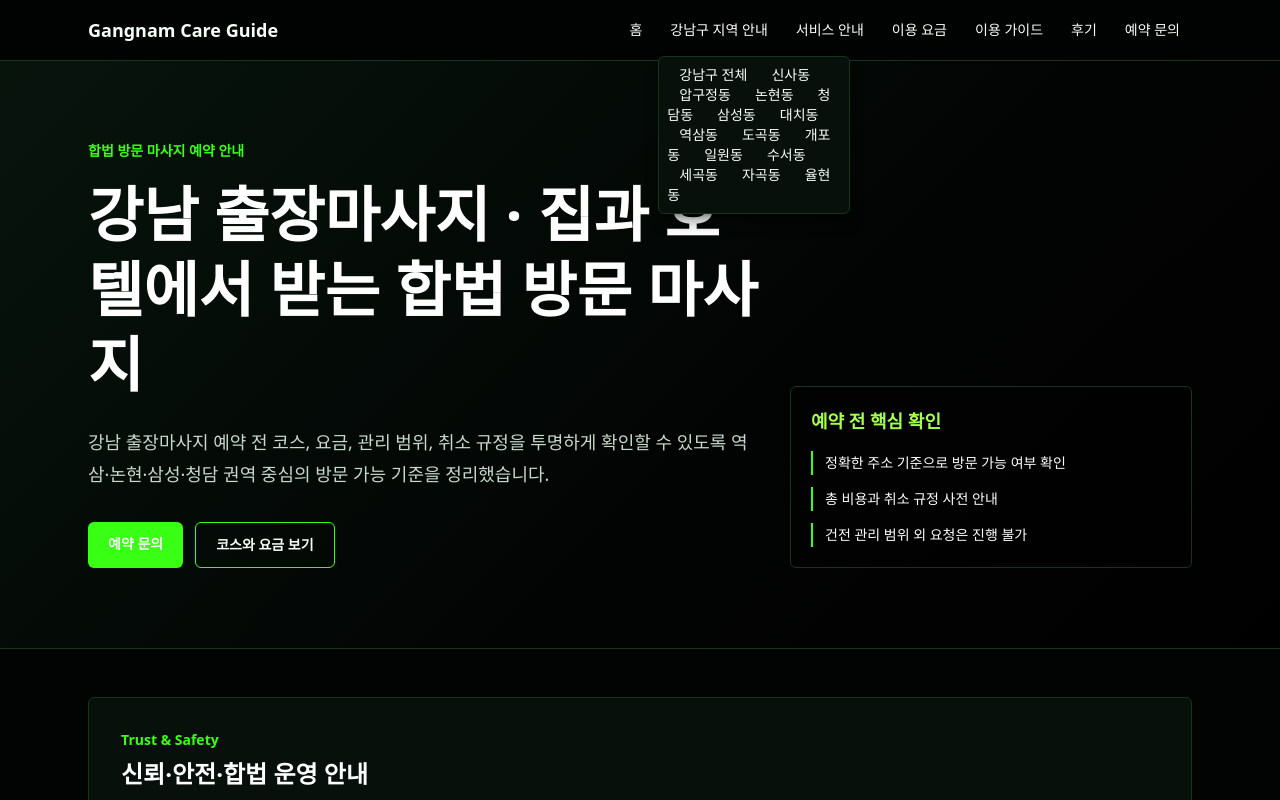
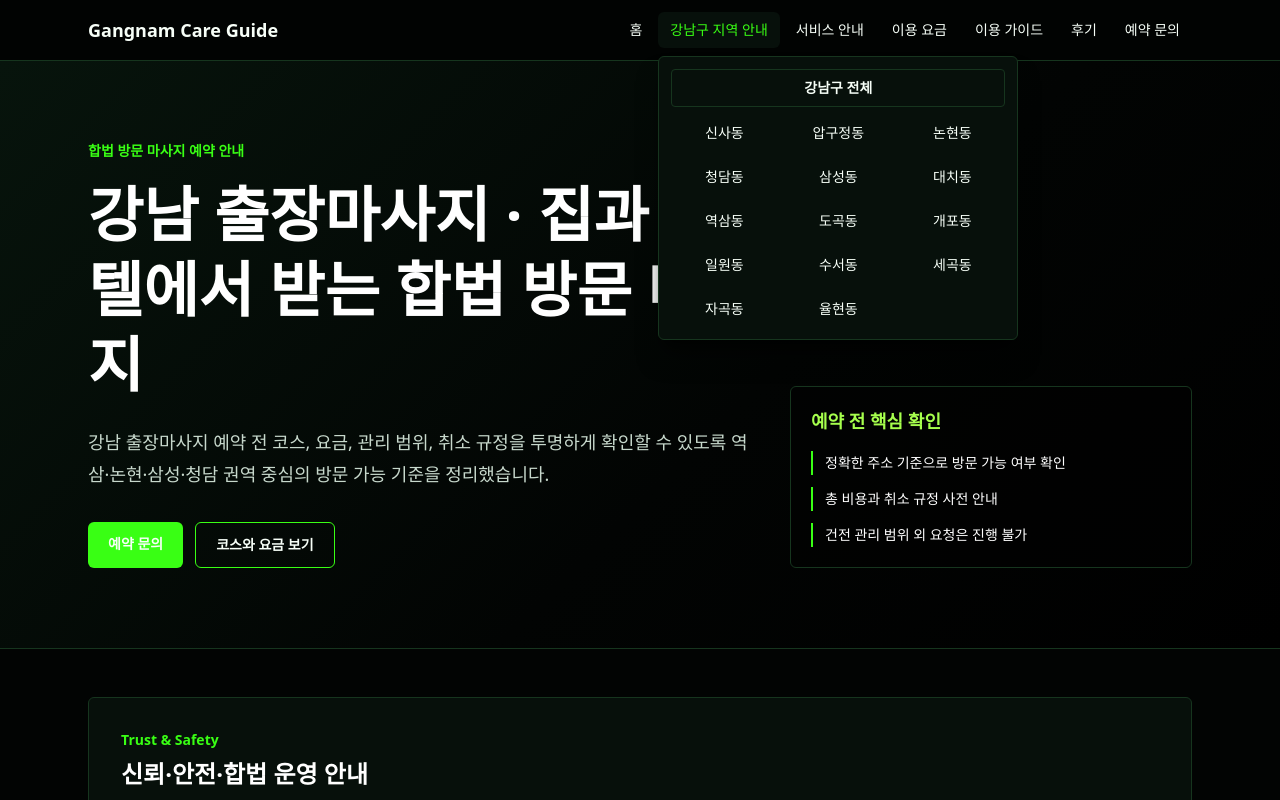
Before and after one commit to guhara1/Gangnam-massage, a Next.js app: page / in a window 1280 px wide. Both pictures are taken after a click on the heading "강남구 지역 안내". Shown: the top 800 px of the page. Built offline with nearby package versions, Linux system fonts and the light colour scheme; no server answers.

Commit message:
Fix region dropdown layout

```diff
--- a/src/app/layout.tsx
+++ b/src/app/layout.tsx
@@ -28,22 +28,27 @@ export default function RootLayout({
               {navigation.map((item) =>
                 item.href === "/gangnam" ? (
                   <details key={item.href} className="group relative">
-                    <summary className="list-none rounded-md px-3 py-2 font-medium text-white outline-none hover:bg-[var(--panel)] hover:text-[var(--accent)] focus-visible:ring-2 focus-visible:ring-[var(--accent)]">
+                    <summary className="list-none rounded-md px-3 py-2 font-medium text-white outline-none hover:bg-[var(--panel)] hover:text-[var(--accent)] focus-visible:ring-2 focus-visible:ring-[var(--accent)] group-open:bg-[var(--panel)] group-open:text-[var(--accent)]">
                       {item.label}
                     </summary>
-                    <div className="absolute left-0 top-full mt-2 grid w-48 gap-1 rounded-md border border-[var(--line)] bg-[var(--panel)] p-2 shadow-lg shadow-black/40 group-open:block">
-                      <Link className="rounded px-3 py-2 text-white hover:bg-black hover:text-[var(--accent)]" href="/gangnam">
+                    <div className="absolute left-0 top-full mt-2 w-[360px] rounded-md border border-[var(--line)] bg-[var(--panel)] p-3 shadow-xl shadow-black/50">
+                      <div className="grid grid-cols-3 gap-2">
+                        <Link
+                          className="col-span-3 rounded border border-[var(--line)] px-3 py-2 text-center font-semibold text-white hover:border-[var(--accent)] hover:text-[var(--accent)]"
+                          href="/gangnam"
+                        >
                           강남구 전체
                         </Link>
                         {gangnamAreas.map((area) => (
                           <Link
                             key={area.slug}
-                          className="rounded px-3 py-2 text-white hover:bg-black hover:text-[var(--accent)]"
+                            className="whitespace-nowrap rounded px-3 py-2 text-center text-white hover:bg-black hover:text-[var(--accent)]"
                             href={`/gangnam/${area.slug}`}
                           >
                             {area.name}
                           </Link>
                         ))}
+                      </div>
                     </div>
                   </details>
                 ) : (
```
Lines whose indentation alone changed are shown as unchanged.
